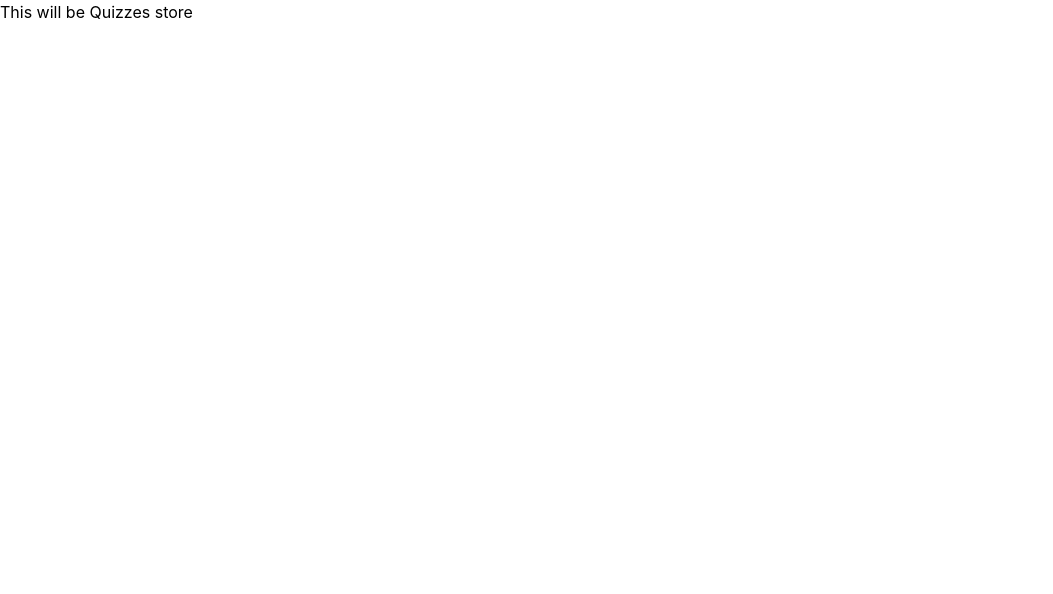
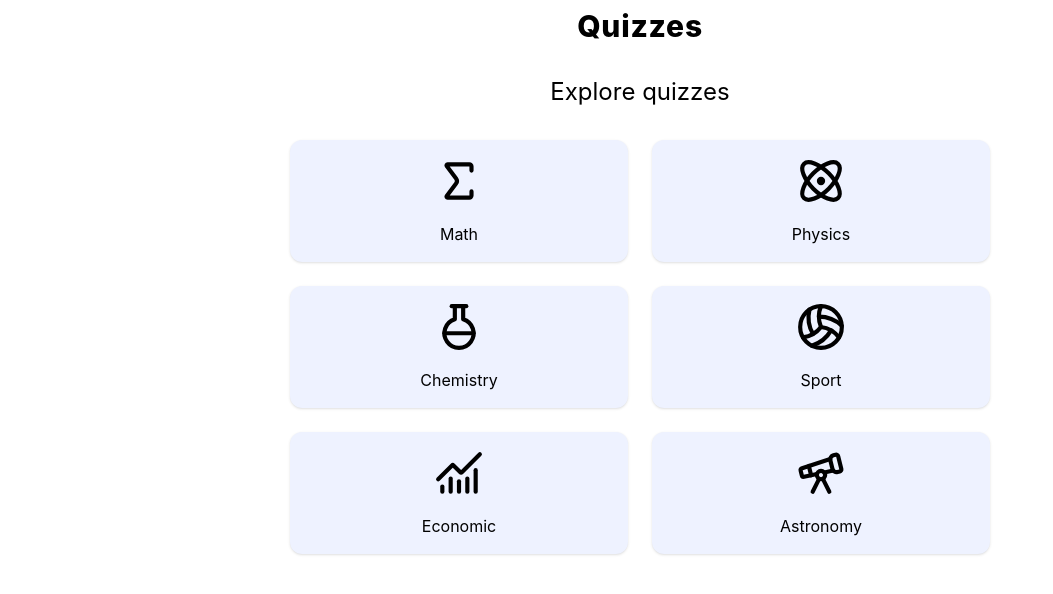
Before and after one commit to krishnaYadav7x/quizApp, a React (Vite) app: page /quizzes in a window 1280 px wide. Shown: the top 594 px of the page, without its empty margins (0-1053 px from the left). Built offline with nearby package versions, Linux system fonts and the light colour scheme.

Commit message:
routing implemented

```diff
--- a/package.json
+++ b/package.json
@@ -11,6 +11,7 @@
   },
   "dependencies": {
     "@tailwindcss/vite": "^4.3.3",
+    "lucide-react": "^1.44.0",
     "react": "^19.2.8",
     "react-dom": "^19.2.8",
     "react-router": "^8.3.1",
--- /dev/null
+++ b/src/components/CategoryCard.jsx
@@ -0,0 +1,13 @@
+import { Link } from "react-router";
+
+export default function CategoryCard({ quizIcon, quizCategory }) {
+  return (
+    <Link
+      to={`/quizDetails/${quizCategory}`}
+      className="flex flex-col items-center gap-4 rounded-xl bg-indigo-50 p-4 shadow-sm transition hover:bg-indigo-100"
+    >
+      {quizIcon}
+      <p>{quizCategory}</p>
+    </Link>
+  );
+}
--- a/src/main.jsx
+++ b/src/main.jsx
@@ -19,7 +19,7 @@ const router = createBrowserRouter([
     children:[
       {index:true,Component:Home},
       {path:'/quizzes',Component:Quizzes},
-      {path:'/quizDetails',Component:QuizDetails},
+      {path:'/quizDetails/:quizCategory',Component:QuizDetails},
       {path:'/quiz',Component:Quiz},
       {path:'/result',Component:Result},
     ]
--- a/src/pages/Home.jsx
+++ b/src/pages/Home.jsx
@@ -1,10 +1,34 @@
-import React from 'react'
+import { Moon } from "lucide-react";
+import { Link } from "react-router";
+
 const imgUrl = new URL("../assets/logo.png", import.meta.url).href;
 
 export default function Home() {
   return (
-    <main>
+    <div className="min-h-screen bg-[radial-gradient(circle_at_50%_35%,#312e81_0%,transparent_35%),linear-gradient(135deg,#0f172a,#1e1b4b)] text-white">
+      <header className="px-4 py-2">
+        <div className="flex items-center justify-between">
+          <div className="flex items-center gap-2 text-2xl">
+            <img src={imgUrl} alt={imgUrl} width={50} />
+            <h1>Brainstorm</h1>
+          </div>
+          <div className="flex cursor-pointer items-center gap-1 rounded border px-2 py-1">
+            <Moon />
+            Dark
+          </div>
+        </div>
+      </header>
 
-    </main>
-  )
+      <main className="flex min-h-[70vh] flex-col items-center justify-center space-y-8">
+        <h2>Test your knowledge</h2>
+        <p>Challenge yourself. Test your knowledge.</p>
+        <Link
+          to={"/quizzes"}
+          className="cursor-pointer rounded-lg bg-indigo-500 px-7 py-3 font-semibold hover:bg-indigo-600"
+        >
+          Continue
+        </Link>
+      </main>
+    </div>
+  );
 }
--- a/src/pages/Quizzes.jsx
+++ b/src/pages/Quizzes.jsx
@@ -1,7 +1,33 @@
-
+import { Atom, ChartNoAxesCombined, FlaskRoundIcon, Sigma, Telescope, Volleyball } from "lucide-react";
+import CategoryCard from "../components/CategoryCard";
 
 export default function Quizzes() {
   return (
-    <div>This will be Quizzes store</div>
-  )
+    <main className="space-y-8 px-4 py-2">
+      <h1 className="text-center text-3xl font-extrabold tracking-wide">
+        Quizzes
+      </h1>
+      <h2 className="text-2xl sm:text-center">Explore quizzes</h2>
+      <div className="grid w-full max-w-[700px] grid-cols-2 gap-2 sm:mx-auto sm:gap-6">
+        <CategoryCard quizIcon={<Sigma size={50} />} quizCategory={"Math"} />
+        <CategoryCard quizIcon={<Atom size={50} />} quizCategory={"Physics"} />
+        <CategoryCard
+          quizIcon={<FlaskRoundIcon size={50} />}
+          quizCategory={"Chemistry"}
+        />
+        <CategoryCard
+          quizIcon={<Volleyball size={50} />}
+          quizCategory={"Sport"}
+        />
+        <CategoryCard
+          quizIcon={<ChartNoAxesCombined size={50} />}
+          quizCategory={"Economic"}
+        />
+        <CategoryCard
+          quizIcon={<Telescope size={50} />}
+          quizCategory={"Astronomy"}
+        />
+      </div>
+    </main>
+  );
 }
```
Also changed, not shown: src/components/QuizInfo.jsx (added), 1 other file (tests, documents, lock files or other folders).
